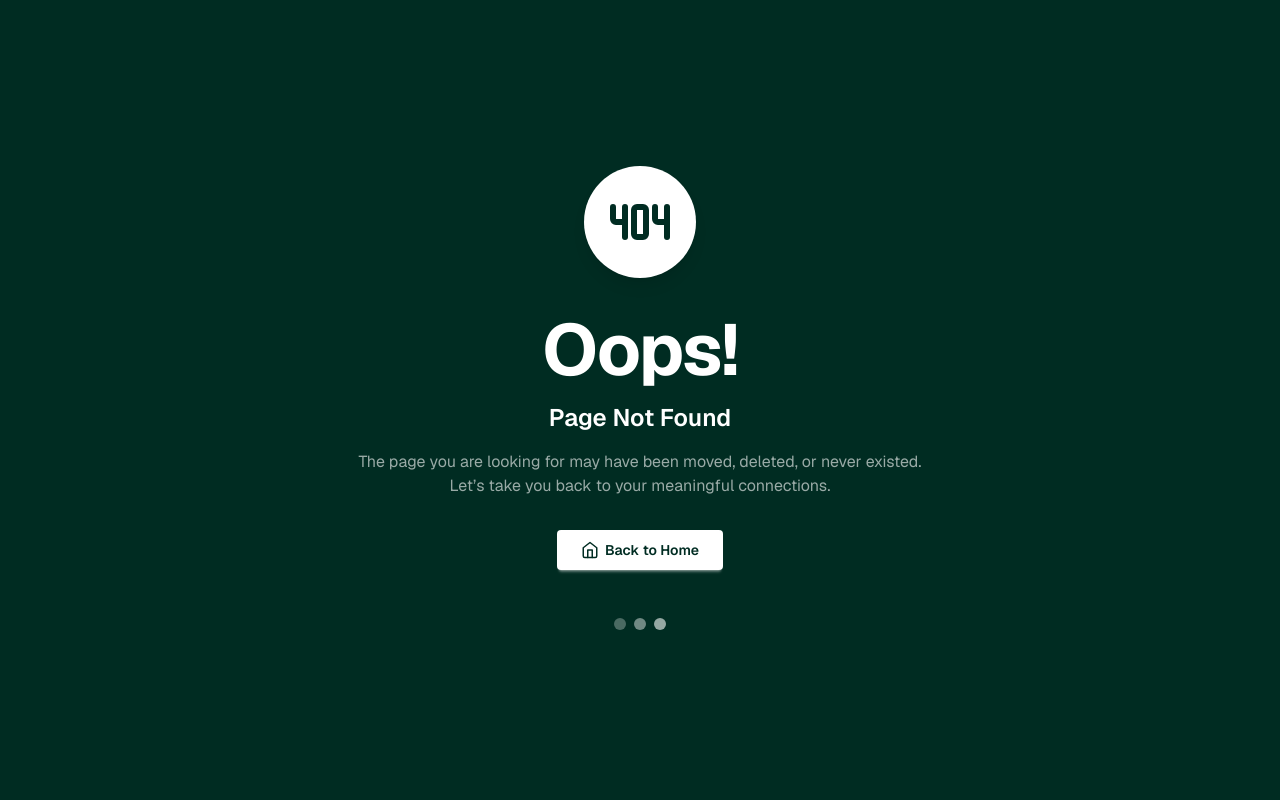
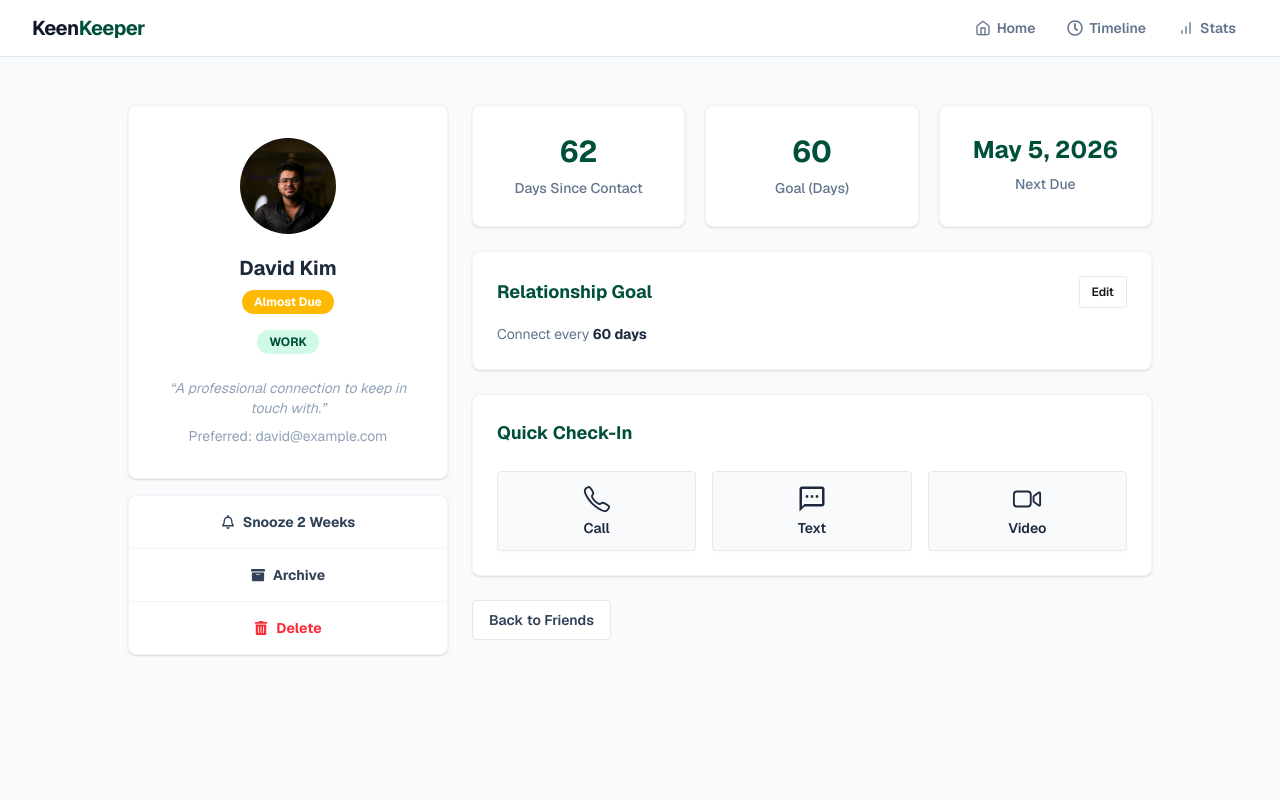
Before and after one commit to Toukir048/keenkepper-web-project, a React (Vite) app: page /friend/1 in a window 1280 px wide. Before the commit this address had no page. Shown: the top 800 px of the page. Built offline with nearby package versions, Linux system fonts and the light colour scheme.

Commit message:
feat: implement loading state and friend details page with routing

```diff
--- /dev/null
+++ b/src/pages/FriendDetails.jsx
@@ -0,0 +1,208 @@
+import { Link, useParams } from "react-router";
+import { FaRegBell, FaArchive, FaTrashAlt } from "react-icons/fa";
+import { IoCallOutline, IoVideocamOutline } from "react-icons/io5";
+import { MdOutlineTextsms } from "react-icons/md";
+import friendsData from "../data/friendsData.json";
+
+export default function FriendDetails() {
+  const { id } = useParams();
+
+  const friend = friendsData.find((item) => item.id === Number(id));
+
+  if (!friend) {
+    return (
+      <section className="min-h-screen bg-[#f8fafc] px-4 py-12">
+        <div className="mx-auto max-w-5xl text-center">
+          <h1 className="text-3xl font-bold text-slate-800">
+            Friend Not Found
+          </h1>
+
+          <Link
+            to="/"
+            className="btn mt-6 border-none bg-emerald-900 text-white hover:bg-emerald-950"
+          >
+            Back Home
+          </Link>
+        </div>
+      </section>
+    );
+  }
+
+  const statusStyle = {
+    on_track: "bg-emerald-900 text-white",
+    almost_due: "bg-amber-400 text-white",
+    overdue: "bg-red-500 text-white",
+  };
+
+  const statusText = {
+    on_track: "On-Track",
+    almost_due: "Almost Due",
+    overdue: "Overdue",
+  };
+
+  const formattedDate = new Date(friend.next_due_date).toLocaleDateString(
+    "en-US",
+    {
+      month: "short",
+      day: "numeric",
+      year: "numeric",
+    }
+  );
+
+  return (
+    <section className="min-h-screen bg-[#f8fafc] px-4 py-12 sm:px-6 lg:px-8">
+      <div className="mx-auto grid max-w-5xl gap-6 lg:grid-cols-[320px_1fr]">
+        {/* Left Profile Card */}
+        <div>
+          <div className="card rounded-lg border border-slate-100 bg-white shadow-sm">
+            <div className="card-body items-center py-8 text-center">
+              <img
+                src={friend.picture}
+                alt={friend.name}
+                className="h-24 w-24 rounded-full object-cover"
+              />
+
+              <h2 className="mt-3 text-xl font-bold text-slate-800">
+                {friend.name}
+              </h2>
+
+              <span
+                className={`rounded-full px-3 py-1 text-xs font-bold ${
+                  statusStyle[friend.status]
+                }`}
+              >
+                {statusText[friend.status]}
+              </span>
+
+              <div className="mt-2 flex flex-wrap justify-center gap-2">
+                {friend.tags.map((tag) => (
+                  <span
+                    key={tag}
+                    className="rounded-full bg-emerald-100 px-3 py-1 text-xs font-bold uppercase text-emerald-900"
+                  >
+                    {tag}
+                  </span>
+                ))}
+              </div>
+
+              <p className="mt-4 text-sm italic text-slate-400">
+                “{friend.bio}”
+              </p>
+
+              <p className="text-sm text-slate-400">
+                Preferred: {friend.email}
+              </p>
+            </div>
+          </div>
+
+          <div className="mt-4 overflow-hidden rounded-lg border border-slate-100 bg-white shadow-sm">
+            <button className="flex w-full items-center justify-center gap-2 border-b border-slate-100 py-4 text-sm font-bold text-slate-700 hover:bg-slate-50">
+              <FaRegBell />
+              Snooze 2 Weeks
+            </button>
+
+            <button className="flex w-full items-center justify-center gap-2 border-b border-slate-100 py-4 text-sm font-bold text-slate-700 hover:bg-slate-50">
+              <FaArchive />
+              Archive
+            </button>
+
+            <button className="flex w-full items-center justify-center gap-2 py-4 text-sm font-bold text-red-500 hover:bg-red-50">
+              <FaTrashAlt />
+              Delete
+            </button>
+          </div>
+        </div>
+
+        {/* Right Details Area */}
+        <div className="space-y-6">
+          <div className="grid grid-cols-1 gap-5 sm:grid-cols-3">
+            <div className="card rounded-lg border border-slate-100 bg-white shadow-sm">
+              <div className="card-body items-center py-7 text-center">
+                <h3 className="text-3xl font-bold text-emerald-900">
+                  {friend.days_since_contact}
+                </h3>
+                <p className="text-sm font-medium text-slate-500">
+                  Days Since Contact
+                </p>
+              </div>
+            </div>
+
+            <div className="card rounded-lg border border-slate-100 bg-white shadow-sm">
+              <div className="card-body items-center py-7 text-center">
+                <h3 className="text-3xl font-bold text-emerald-900">
+                  {friend.goal}
+                </h3>
+                <p className="text-sm font-medium text-slate-500">
+                  Goal (Days)
+                </p>
+              </div>
+            </div>
+
+            <div className="card rounded-lg border border-slate-100 bg-white shadow-sm">
+              <div className="card-body items-center py-7 text-center">
+                <h3 className="text-2xl font-bold text-emerald-900">
+                  {formattedDate}
+                </h3>
+                <p className="text-sm font-medium text-slate-500">Next Due</p>
+              </div>
+            </div>
+          </div>
+
+          <div className="card rounded-lg border border-slate-100 bg-white shadow-sm">
+            <div className="card-body">
+              <div className="flex items-center justify-between">
+                <h3 className="text-lg font-bold text-emerald-900">
+                  Relationship Goal
+                </h3>
+
+                <button className="btn btn-sm bg-white">Edit</button>
+              </div>
+
+              <p className="mt-2 text-slate-500">
+                Connect every{" "}
+                <span className="font-bold text-slate-800">
+                  {friend.goal} days
+                </span>
+              </p>
+            </div>
+          </div>
+
+          <div className="card rounded-lg border border-slate-100 bg-white shadow-sm">
+            <div className="card-body">
+              <h3 className="text-lg font-bold text-emerald-900">
+                Quick Check-In
+              </h3>
+
+              <div className="mt-4 grid grid-cols-1 gap-4 sm:grid-cols-3">
+                <button className="btn h-20 bg-[#f8fafc] text-slate-800 hover:bg-slate-100">
+                  <div className="flex flex-col items-center gap-1">
+                    <IoCallOutline className="text-3xl" />
+                    <span>Call</span>
+                  </div>
+                </button>
+
+                <button className="btn h-20 bg-[#f8fafc] text-slate-800 hover:bg-slate-100">
+                  <div className="flex flex-col items-center gap-1">
+                    <MdOutlineTextsms className="text-3xl" />
+                    <span>Text</span>
+                  </div>
+                </button>
+
+                <button className="btn h-20 bg-[#f8fafc] text-slate-800 hover:bg-slate-100">
+                  <div className="flex flex-col items-center gap-1">
+                    <IoVideocamOutline className="text-3xl" />
+                    <span>Video</span>
+                  </div>
+                </button>
+              </div>
+            </div>
+          </div>
+
+          <Link to="/" className="btn bg-white text-slate-700">
+            Back to Friends
+          </Link>
+        </div>
+      </div>
+    </section>
+  );
+}
--- a/src/pages/Home.jsx
+++ b/src/pages/Home.jsx
@@ -1,6 +1,11 @@
+import { useEffect, useState } from "react";
 import friendsData from "../data/friendsData.json";
+import { Link } from "react-router";
 
 export default function Home() {
+  const [friends, setFriends] = useState([]);
+  const [loading, setLoading] = useState(true);
+
   const stats = [
     { value: "10", label: "Total Friends" },
     { value: "3", label: "On Track" },
@@ -19,6 +24,42 @@ export default function Home() {
     almost_due: "Almost Due",
     overdue: "Overdue",
   };
+
+  useEffect(() => {
+    const timer = setTimeout(() => {
+      setFriends(friendsData);
+      setLoading(false);
+    }, 2000);
+
+    return () => clearTimeout(timer);
+  }, []);
+
+  if (loading) {
+    return (
+      <section className="flex min-h-screen items-center justify-center bg-[#f8fafc] px-4">
+        <div className="text-center">
+          <div className="relative mx-auto flex h-28 w-28 items-center justify-center">
+            <span className="loading loading-ring h-28 w-28 text-emerald-900"></span>
+            <span className="loading loading-spinner absolute h-12 w-12 text-emerald-700"></span>
+          </div>
+
+          <h2 className="mt-6 text-2xl font-bold text-slate-800">
+            Loading Your Friends
+          </h2>
+
+          <p className="mt-2 text-sm text-slate-500">
+            Preparing meaningful connections...
+          </p>
+
+          <div className="mt-6 flex justify-center gap-2">
+            <span className="h-3 w-3 animate-bounce rounded-full bg-emerald-900"></span>
+            <span className="h-3 w-3 animate-bounce rounded-full bg-emerald-700 [animation-delay:0.15s]"></span>
+            <span className="h-3 w-3 animate-bounce rounded-full bg-emerald-500 [animation-delay:0.3s]"></span>
+          </div>
+        </div>
+      </section>
+    );
+  }
 
   return (
     <section className="min-h-screen bg-[#f8fafc] px-4 py-12 sm:px-6 lg:px-8">
@@ -65,10 +106,11 @@ export default function Home() {
           </h2>
 
           <div className="grid grid-cols-1 gap-6 sm:grid-cols-2 lg:grid-cols-4">
-            {friendsData.map((friend) => (
-              <div
+            {friends.map((friend) => (
+              <Link
+                to={`/friend/${friend.id}`}
                 key={friend.id}
-                className="card rounded-lg border border-slate-100 bg-white shadow-sm"
+                className="card rounded-lg border border-slate-100 bg-white shadow-sm transition hover:-translate-y-1 hover:shadow-md"
               >
                 <div className="card-body items-center py-8 text-center">
                   <img
@@ -97,14 +139,13 @@ export default function Home() {
                   </div>
 
                   <span
-                    className={`mt-2 rounded-full px-3 py-1 text-xs font-bold ${
-                      statusStyle[friend.status]
-                    }`}
+                    className={`mt-2 rounded-full px-3 py-1 text-xs font-bold ${statusStyle[friend.status]
+                      }`}
                   >
                     {statusText[friend.status]}
                   </span>
                 </div>
-              </div>
+              </Link>
             ))}
           </div>
         </div>
--- a/src/routes/routes.jsx
+++ b/src/routes/routes.jsx
@@ -1,19 +1,24 @@
 import { createBrowserRouter } from "react-router";
-import MainLayout from "../layouts/MainLayout";
-import Home from "../pages/Home";
-import ErrorPage from "../components/ErrorPage";
+import Home from "../pages/Home.jsx"
+import FriendDetails from "../pages/FriendDetails.jsx"
+import ErrorPage from "../components/ErrorPage.jsx"
+import MainLayout from "../layouts/MainLayout.jsx"
 
 const router = createBrowserRouter([
   {
     path: "/",
-    Component : MainLayout,
-    errorElement : <ErrorPage/>,
-    children : [
+    element: <MainLayout />,
+    errorElement: <ErrorPage />,
+    children: [
       {
-        index : true,
-        Component: Home
-      }
-    ]
+        index: true,
+        element: <Home />,
+      },
+      {
+        path: "friend/:id",
+        element: <FriendDetails />,
+      },
+    ],
   },
 ]);
 
```
